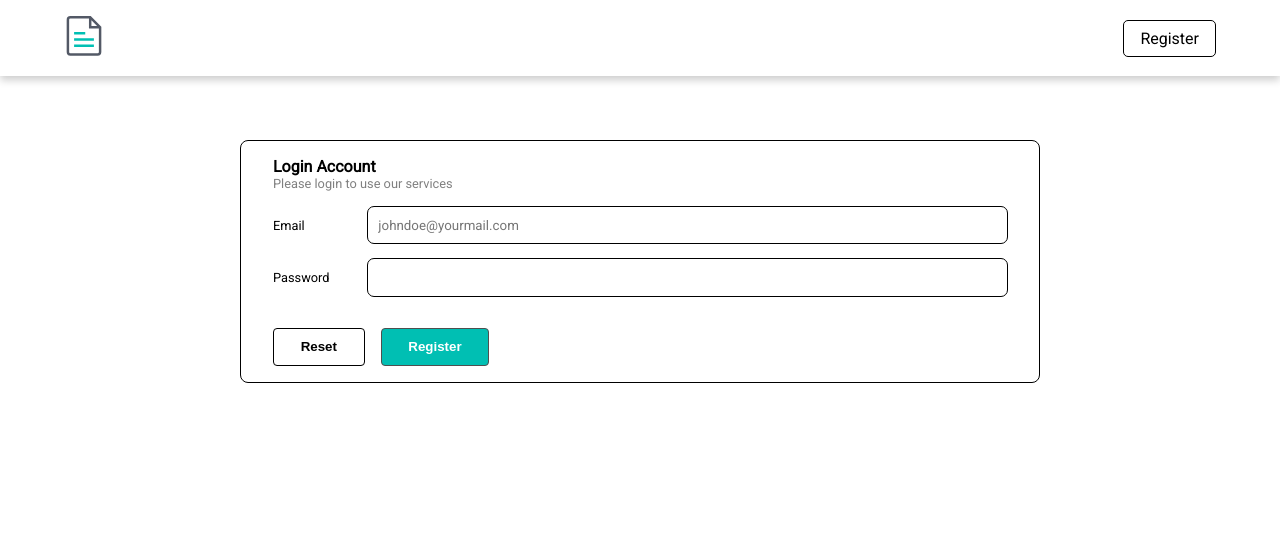
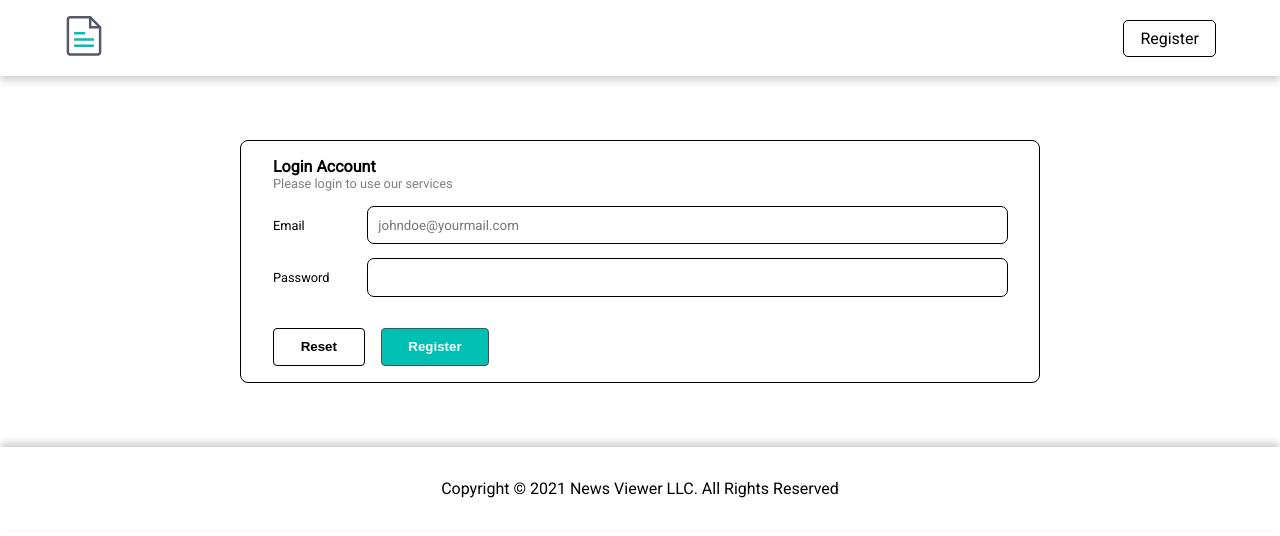
Before and after one commit to calvindalenta/news-viewer, a Next.js app: page /login in a window 1280 px wide. Shown: the top 536 px of the page. Built offline with nearby package versions, Linux system fonts and the light colour scheme.

Commit message:
Merge footer

```diff
--- /dev/null
+++ b/components/footer/Footer.jsx
@@ -0,0 +1,10 @@
+
+import style from "./Footer.module.scss";
+
+export default function Footer(props) {
+    return (
+        <footer className={style.footer}>
+            <p>Copyright &#169; 2021 News Viewer LLC. All Rights Reserved</p>
+        </footer>
+    );
+}
--- /dev/null
+++ b/components/footer/Footer.module.scss
@@ -0,0 +1,7 @@
+$primaryColor: #00bfb3;
+
+.footer {
+    padding: 2em;
+    box-shadow: 0 -4px 8px 0 rgba(0, 0, 0, 0.2);
+    text-align: center;
+}
--- a/pages/404.js
+++ b/pages/404.js
@@ -1,11 +1,13 @@
 import Header from "../components/header/header";
 import NotFound from "../components/404/NotFound";
+import Footer from "../components/footer/Footer";
 
 export default function NotFoundPage() {
     return (
         <>
             <Header nav={{to: "/login", text: "Login"}}/>
             <NotFound />
+            <Footer />
         </>
     );
 }
--- a/pages/login.js
+++ b/pages/login.js
@@ -1,6 +1,7 @@
 import Header from "../components/header/header";
 import Container from "../components/container/Container";
 import LoginForm from "../components/LoginForm";
+import Footer from "../components/footer/Footer";
 
 export default function Login(props){
     return (
@@ -9,6 +10,7 @@ export default function Login(props){
             <Container>
                 <LoginForm />
             </Container>
+            <Footer />
         </>
     );
 }
--- a/pages/news/[articleId].js
+++ b/pages/news/[articleId].js
@@ -4,6 +4,7 @@ import Article from "../../components/article/Article";
 import NotFound from "../../components/404/NotFound";
 
 import { getArticleByTimestamp } from "../../lib/articles";
+import Footer from "../../components/footer/Footer";
 
 export default function ArticlePage({ error, article }){
     return (
@@ -15,6 +16,7 @@ export default function ArticlePage({ error, article }){
                 : <Article article={article} />
                 }
             </Container>
+            <Footer />
         </>
     );
 }
--- a/pages/news/index.js
+++ b/pages/news/index.js
@@ -3,6 +3,7 @@ import Container from "../../components/container/Container";
 import CardsList from "../../components/cards/CardsList/CardsList";
 
 import getArticles from "../../lib/articles";
+import Footer from "../../components/footer/Footer";
 
 export default function ArticlesList({ result }){
     return (
@@ -11,6 +12,7 @@ export default function ArticlesList({ result }){
             <Container>
                 <CardsList articles={result.articles} />
             </Container>
+            <Footer />
         </>
     );
 }
--- a/pages/register.js
+++ b/pages/register.js
@@ -1,6 +1,7 @@
 import Header from "../components/header/header";
 import Container from "../components/container/Container";
 import RegisterForm from "../components/RegisterForm";
+import Footer from "../components/footer/Footer";
 
 export default function Login(props){
     return (
@@ -9,6 +10,7 @@ export default function Login(props){
             <Container>
                 <RegisterForm />
             </Container>
+            <Footer />
         </>
     );
 }
```
